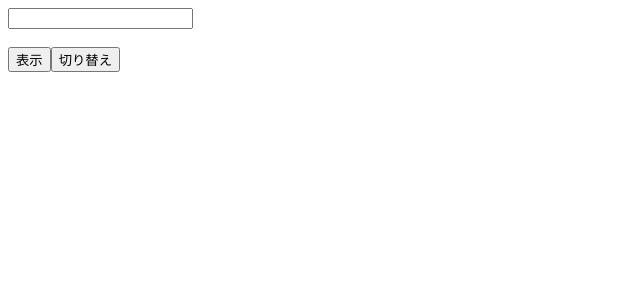
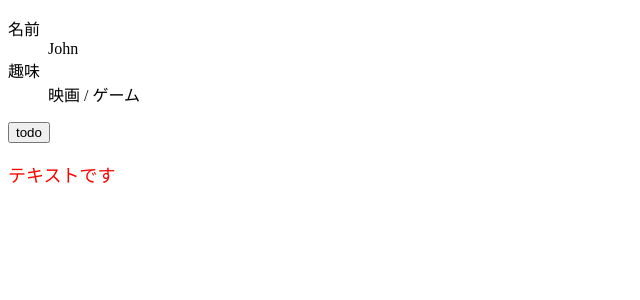
Before and after one commit to matsu6/dreact-app, a React (Create React App) app in the folder frontend/: page / in a window 1280 px wide. Shown: the top 300 px of the page, without its empty margins (0-640 px from the left). Built offline with nearby package versions, Linux system fonts and the light colour scheme.

Commit message:
React Ts simple-use

```diff
--- a/frontend/src/App.tsx
+++ b/frontend/src/App.tsx
@@ -1,26 +1,42 @@
-import React, { useState, useCallback } from "react"
-import ChildArea from "./ChildArea"
+import React, { useState } from "react"
+import axios, { AxiosResponse } from "axios"
+import { Todo } from "./Todo"
+import { TodoType } from "./types/todo"
+import { Text } from "./Text"
+import { UserProfile } from "./UserProfile"
+
+const user = {
+  name: "John",
+  hobbies: ["映画", "ゲーム"],
+}
 
 function App() {
-  const [count, setCount] = useState(0)
-  const [text, setText] = useState("")
-  const [isOpen, setIsOpen] = useState(false)
+  const [todos, setTodos] = useState([] as TodoType[])
 
-  const onClickOpen = () => setIsOpen(!isOpen)
+  const onClickFetchData = async () => {
+    try {
+      const res: AxiosResponse<TodoType[]> = await axios.get(
+        "https://jsonplaceholder.typicode.com/todos"
+      )
+      setTodos(res.data)
+    } catch (e) {
+      console.log(e)
+    }
+  }
 
-  const onClickUp = () => setCount(count + 1)
-  const onChangeText = (e: React.ChangeEvent<HTMLInputElement>) =>
-    setText(e.target.value)
-
-  const onClickClose = useCallback(() => setIsOpen(false), [setIsOpen])
   return (
     <div className="App">
-      <input onChange={onChangeText} value={text} />
-      <br />
-      <br />
-      <button onClick={onClickUp}>表示</button>
-      <button onClick={onClickOpen}>切り替え</button>
-      <ChildArea isOpen={isOpen} onClickClose={onClickClose} />
+      <UserProfile user={user} />
+      <button onClick={onClickFetchData}>todo</button>
+      {todos.map((todo) => (
+        <Todo
+          key={todo.id}
+          userId={todo.id}
+          title={todo.title}
+          completed={todo.completed}
+        />
+      ))}
+      <Text color="red" fontSize="18px" />
     </div>
   )
 }
--- a/frontend/src/ChildArea.tsx
+++ /dev/null
@@ -1,34 +0,0 @@
-import React, { memo } from "react"
-
-type ChildAreaProps = {
-  isOpen: boolean
-  onClickClose: VoidFunction
-}
-
-const style = {
-  width: "100",
-  height: "200px",
-  backgroundColor: "khaki",
-}
-
-export const ChildArea: React.FC<ChildAreaProps> = memo((props) => {
-  const { isOpen, onClickClose } = props
-  //重い処理
-  const data = [...Array(2000).keys()]
-  data.forEach(() => {
-    console.log("...")
-  })
-
-  return (
-    <>
-      {isOpen ? (
-        <div style={style}>
-          <p>子コンポーネント</p>
-          <button onClick={onClickClose}>子非表示</button>
-        </div>
-      ) : null}
-    </>
-  )
-})
-
-export default ChildArea
--- /dev/null
+++ b/frontend/src/Text.tsx
@@ -0,0 +1,7 @@
+import { FC } from "react"
+import { TextType } from "./types/text"
+
+export const Text: FC<TextType> = (props) => {
+  const { color, fontSize } = props
+  return <p style={{ color, fontSize }}>テキストです</p>
+}
--- /dev/null
+++ b/frontend/src/Todo.tsx
@@ -0,0 +1,8 @@
+import React, { FC } from "react"
+import { TodoType } from "./types/todo"
+
+export const Todo: FC<Omit<TodoType, "id">> = (props) => {
+  const { userId, title, completed = false } = props
+  const completeMark = completed ? "[完]" : "[未]"
+  return <p>{`${completeMark} ${title}(ユーザー${userId})`}</p>
+}
--- /dev/null
+++ b/frontend/src/UserProfile.tsx
@@ -0,0 +1,18 @@
+import { FC } from "react"
+import { UserType } from "./types/user"
+
+type UserProps = {
+  user: UserType
+}
+
+export const UserProfile: FC<UserProps> = (props) => {
+  const { user } = props
+  return (
+    <dl>
+      <dt>名前</dt>
+      <dd>{user.name}</dd>
+      <dt>趣味</dt>
+      <dd>{user.hobbies?.join(" / ")}</dd>
+    </dl>
+  )
+}
--- /dev/null
+++ b/frontend/src/types/text.ts
@@ -0,0 +1,4 @@
+export type TextType = {
+  color: string
+  fontSize: string
+}
--- /dev/null
+++ b/frontend/src/types/todo.ts
@@ -0,0 +1,8 @@
+import { ReactNode } from "react"
+
+export type TodoType = {
+  completed: boolean
+  id: number
+  title: string
+  userId: number
+}
--- /dev/null
+++ b/frontend/src/types/user.ts
@@ -0,0 +1,4 @@
+export type UserType = {
+  name: string
+  hobbies?: string[]
+}
```
Also changed, not shown: frontend/src/SampleAxios.tsx (deleted, +0 -29 lines), frontend/src/types/user.d.ts (deleted, +0 -25 lines).
